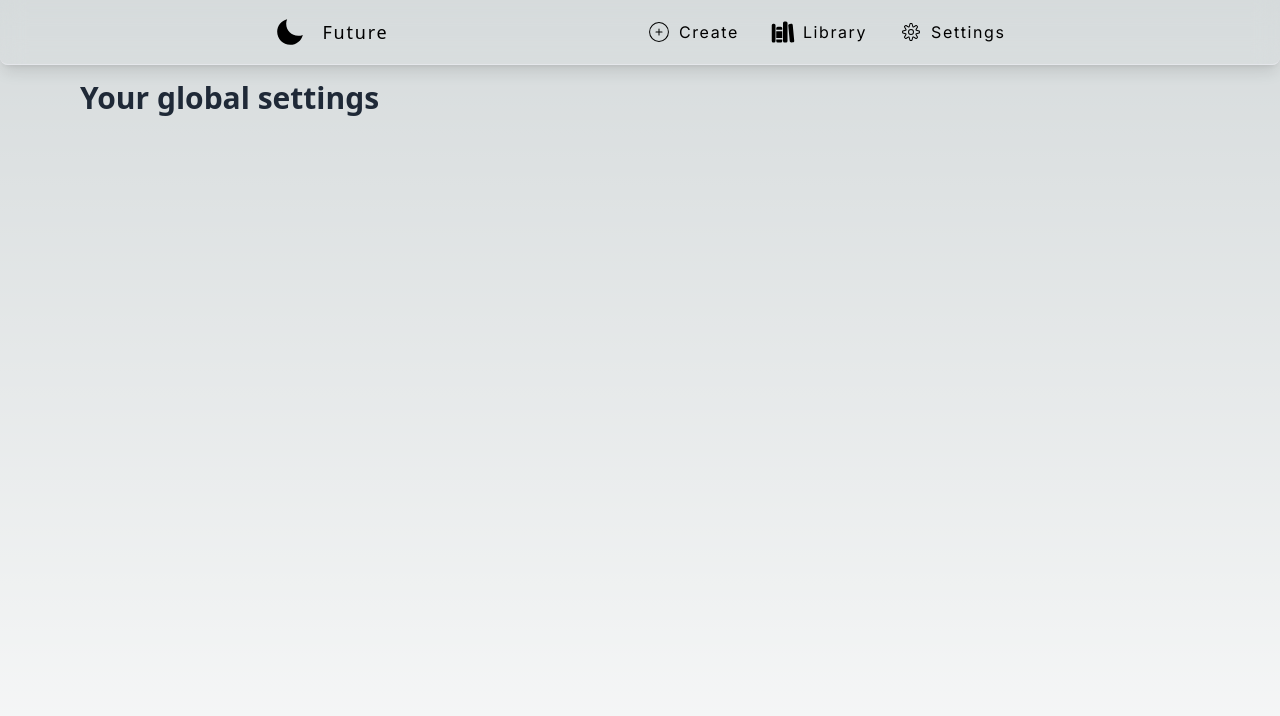
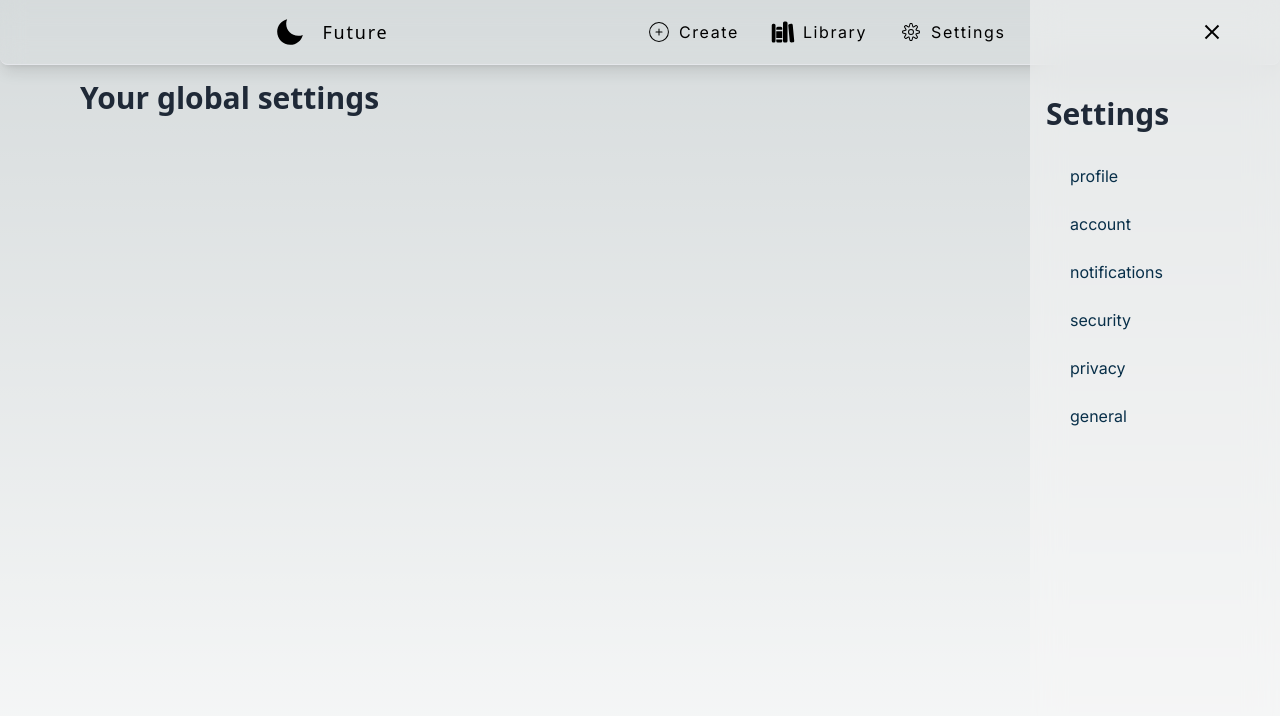
Before and after one commit to pawelek7k/future, a Next.js app: page /settings in a window 1280 px wide. Shown: the top 716 px of the page. Built offline with nearby package versions, Linux system fonts and the light colour scheme.

Commit message:
add nav in settings

```diff
--- a/app/(site)/settings/page.tsx
+++ b/app/(site)/settings/page.tsx
@@ -1,4 +1,5 @@
 import { FirstHeading } from "@/app/components/global/Heading";
+import { Sidebar } from "@/app/components/settings/Sidebar";
 import Head from "next/head";
 
 const SettingsPage: React.FC = () => {
@@ -9,6 +10,7 @@ const SettingsPage: React.FC = () => {
       </Head>
       <section className="h-screen">
         <FirstHeading>Your global settings</FirstHeading>
+        <Sidebar />
       </section>
     </>
   );
--- /dev/null
+++ b/app/components/settings/Sidebar.tsx
@@ -0,0 +1,43 @@
+"use client";
+
+import { sidebarItems } from "@/lib/arrays/settings";
+import { Divide as Hamburger } from "hamburger-react";
+import Link from "next/link";
+import { useState } from "react";
+import { FirstHeading } from "../global/Heading";
+
+export const Sidebar: React.FC = () => {
+  const [isOpen, setOpen] = useState(true);
+
+  return (
+    <div>
+      <div className={`fixed z-50 top-2 right-5 transform -translate-x-1/2`}>
+        <Hamburger toggled={isOpen} toggle={setOpen} size={20} />
+      </div>
+
+      <div
+        className={`fixed top-0 right-0 h-full text-sky-950  bg-neutral-100/50 dark:bg-zinc-950/20 p-4 pt-24 z-40 transition-transform duration-300 ease-in-out backdrop-blur-lg ${
+          isOpen ? "translate-x-0" : "translate-x-full"
+        }`}
+        style={{ width: "250px" }}
+      >
+        <FirstHeading>Settings</FirstHeading>
+        <ul className="space-y-2 mt-6">
+          {sidebarItems.map((item) => (
+            <li
+              key={item.id}
+              className="hover:bg-neutral-100/10 rounded transition-colors w-full dark:hover:bg-zinc-800/10"
+            >
+              <Link
+                href={`/home/settings/${item.id}`}
+                className="gap-4 p-2 w-full h-full text-sky-950 flex items-center hover:text-neutral-400 transition-all dark:text-neutral-50"
+              >
+                <span className="text-xl"></span> {item.label}
+              </Link>
+            </li>
+          ))}
+        </ul>
+      </div>
+    </div>
+  );
+};
--- /dev/null
+++ b/lib/arrays/settings.ts
@@ -0,0 +1,14 @@
+export const sidebarItems = [
+    { id: "profile", label: "profile" },
+    { id: "account", label: "account" },
+    {
+        id: "notifications",
+        label: "notifications",
+    },
+    { id: "security", label: "security" },
+    {
+        id: "privacy",
+        label: "privacy",
+    },
+    { id: "general", label: "general" },
+];
```
